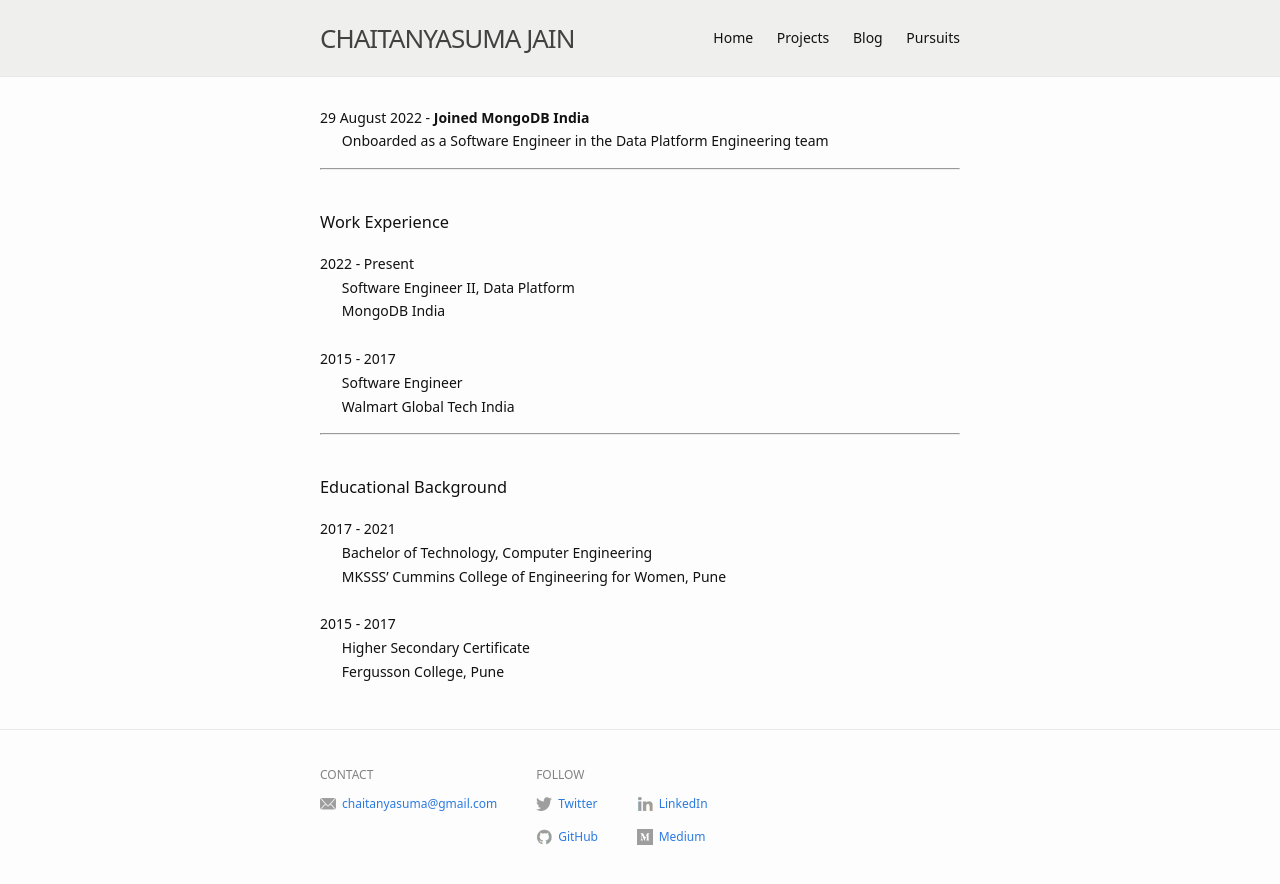
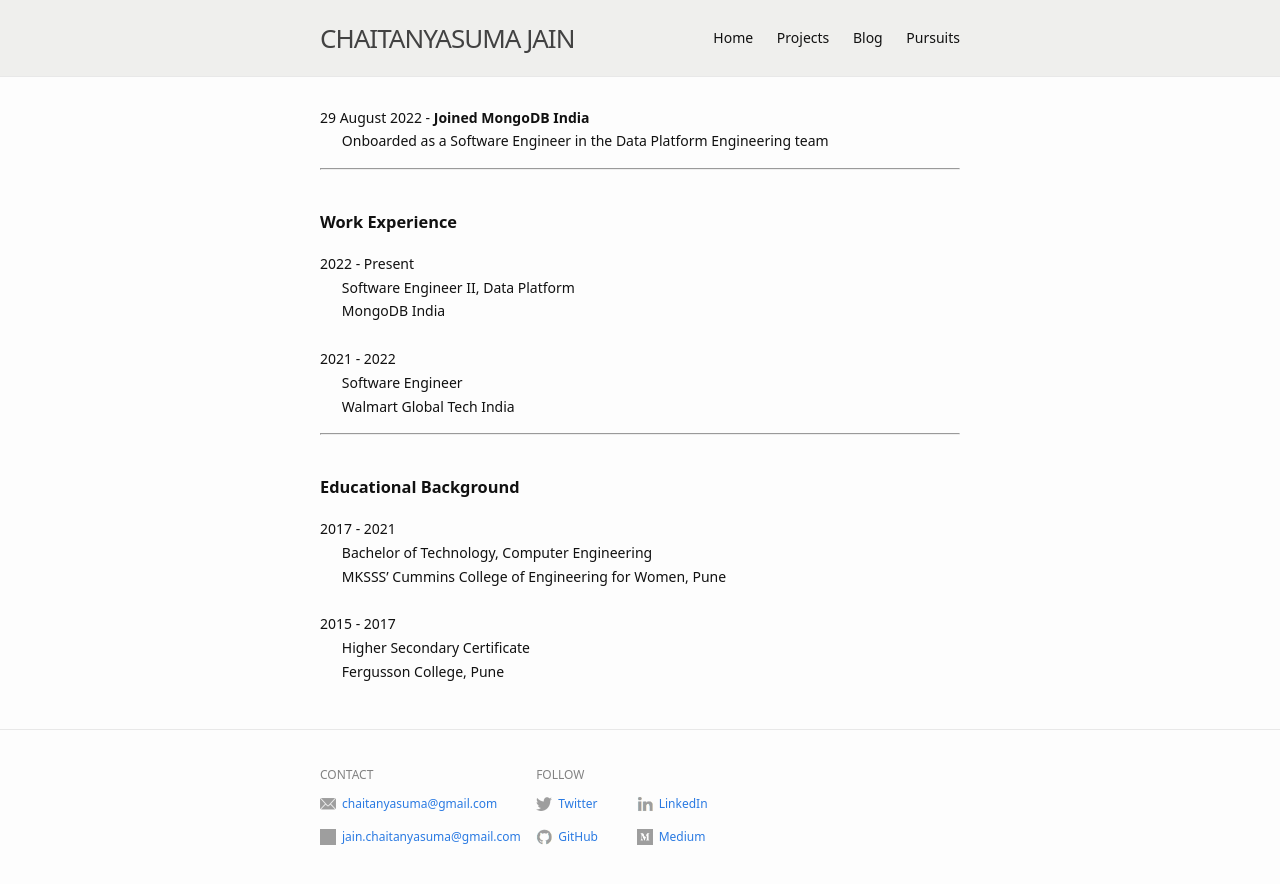
Before and after one commit to Chaitanyasuma/Chaitanyasuma.github.io, a Jekyll site: the page built from index.md, in a window 1280 px wide and 900 px high, scrolled down 634 px. Shown: the top 884 px of the window. Built offline with Jekyll 4.4.1, drawn with Linux system fonts in a browser that asks for light colours.

```diff
--- a/_config.yml
+++ b/_config.yml
@@ -22,6 +22,9 @@ footer:
     - name: Email
       value: chaitanyasuma@gmail.com
       link: mailto:chaitanyasuma@gmail.com
+    - name: Alternate Email
+      value: jain.chaitanyasuma@gmail.com
+      link: mailto:jain.chaitanyasuma@gmail.com
   follow:
     - name: Twitter
       link: http://twitter.com/chaitanyasumaa
--- a/index.md
+++ b/index.md
@@ -17,7 +17,7 @@ profile_picture:
 
 ---
 <br>
-### Recent Updates
+### <b>Recent Updates<b>
 
 13 February 2023 - <b>Best Paper Award!</b><br>
 &nbsp;&nbsp;&nbsp;&nbsp;&nbsp;&nbsp;Received the <a href="http://icaect.com/wp-content/uploads/2023/02/Best-Paper_ICAECT_2023.pdf">Best Paper Award at IEEE ICAECT 2023</a> for the paper "A Novel Approach Using Extractive and Abstractive Summarization for the Genre Classification of Short Text"
@@ -27,19 +27,19 @@ profile_picture:
 
 ---
 <br>
-### Work Experience
+### <b>Work Experience</b>
 
 2022 - Present <br>
 &nbsp;&nbsp;&nbsp;&nbsp;&nbsp;&nbsp;Software Engineer II, Data Platform <br>
 &nbsp;&nbsp;&nbsp;&nbsp;&nbsp;&nbsp;MongoDB India
 <br><br>
-2015 - 2017 <br>
+2021 - 2022 <br>
 &nbsp;&nbsp;&nbsp;&nbsp;&nbsp;&nbsp;Software Engineer <br>
 &nbsp;&nbsp;&nbsp;&nbsp;&nbsp;&nbsp;Walmart Global Tech India
 
 ---
 <br>
-### Educational Background
+### <b>Educational Background</b>
 
 2017 - 2021 <br>
 &nbsp;&nbsp;&nbsp;&nbsp;&nbsp;&nbsp;Bachelor of Technology, Computer Engineering <br>
```
